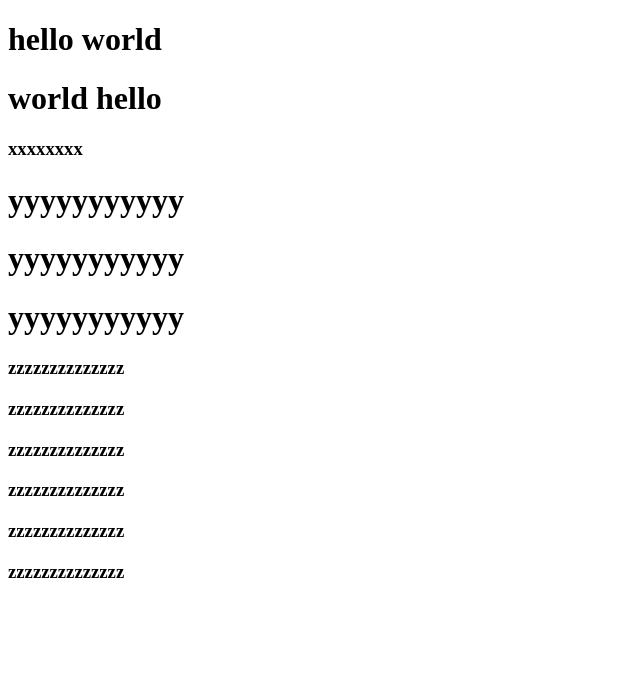
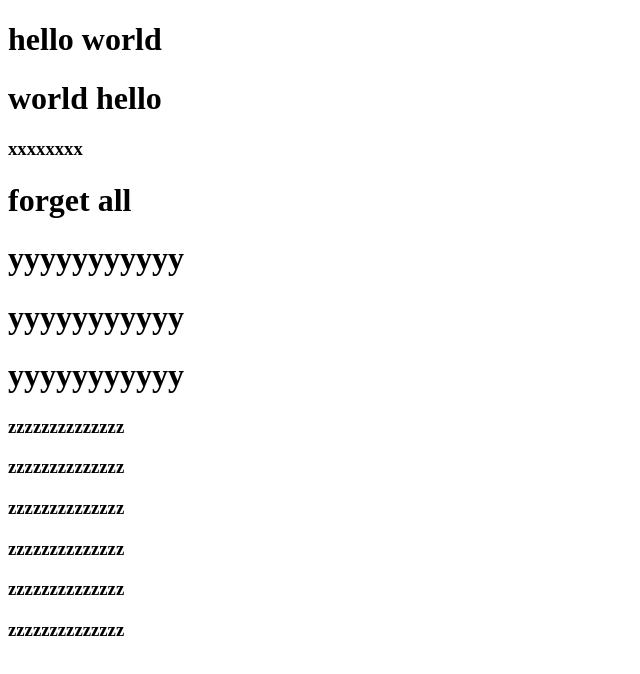
Before and after one commit to 419042968/review, a plain HTML site: page index.html in a window 1280 px wide. Shown: the whole page, without its empty margins (0-640 px from the left). Drawn offline with Linux system fonts and the light colour scheme.

Commit message:
这是第二次提交，修改了index.html

```diff
--- a/index.html
+++ b/index.html
@@ -9,6 +9,7 @@
 <h1>hello world</h1>
 <h1>world hello</h1>
 <h3>xxxxxxxx</h3>
+<h1>forget all</h1>
 
 <h1>yyyyyyyyyyy</h1>
 <h1>yyyyyyyyyyy</h1>
```
